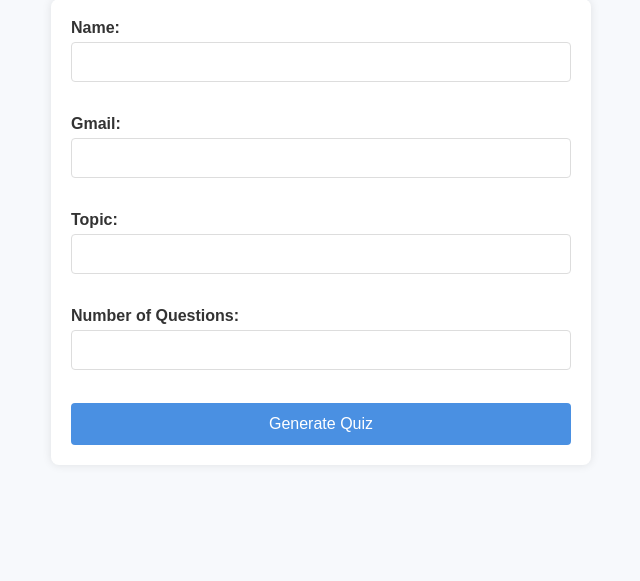
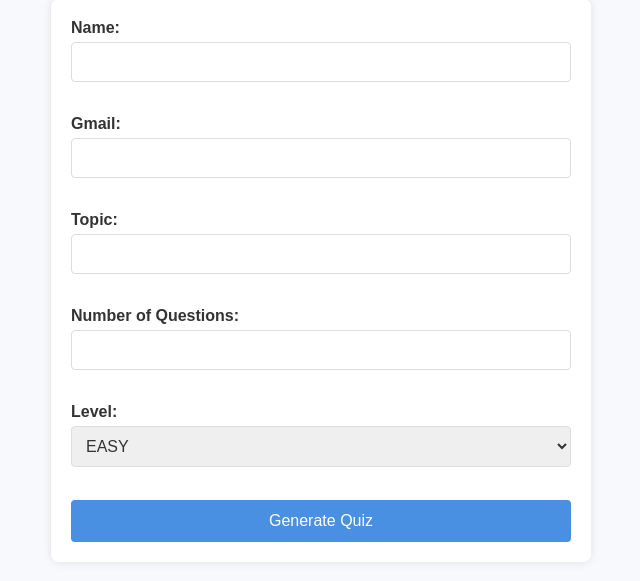
Before and after one commit to khushie03/Quiz_App, a FastAPI app: page / in a window 1280 px wide. Shown: the part 109-690 px from the top of the page, without its empty margins (319-959 px from the left). Run offline with FastAPI, Linux system fonts and the light colour scheme.

Commit message:
Add and update C:\PROJECTS\Quiz App\templates\index.html

```diff
--- a/templates/index.html
+++ b/templates/index.html
@@ -35,7 +35,8 @@
         }
         input[type="text"],
         input[type="email"],
-        input[type="number"] {
+        input[type="number"],
+        select {
             width: 100%;
             padding: 10px;
             margin-bottom: 15px;
@@ -47,7 +48,8 @@
         }
         input[type="text"]:focus,
         input[type="email"]:focus,
-        input[type="number"]:focus {
+        input[type="number"]:focus,
+        select:focus {
             border-color: #4a90e2;
             outline: none;
         }
@@ -95,6 +97,14 @@
         <label for="num_questions">Number of Questions:</label>
         <input type="number" id="num_questions" name="num_questions" required><br><br>
 
+        <label for="level">Level:</label>
+<select id="level" name="level" required>
+    <option value="EASY">EASY</option>
+    <option value="MEDIUM">MEDIUM</option>
+    <option value="DIFFICULT">DIFFICULT</option>
+</select><br><br>
+
+
         <button type="submit">Generate Quiz</button>
     </form>
 </body>
```
